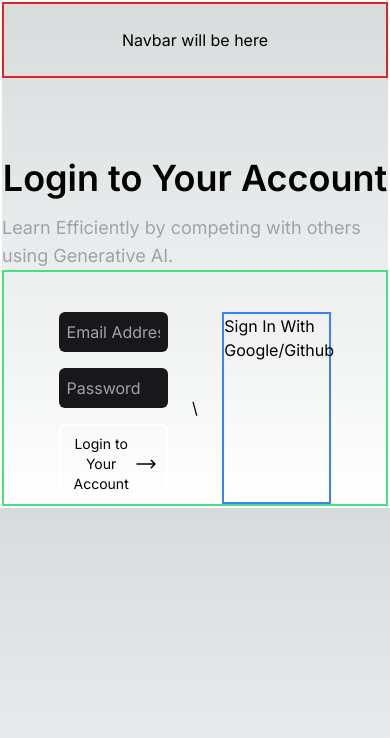
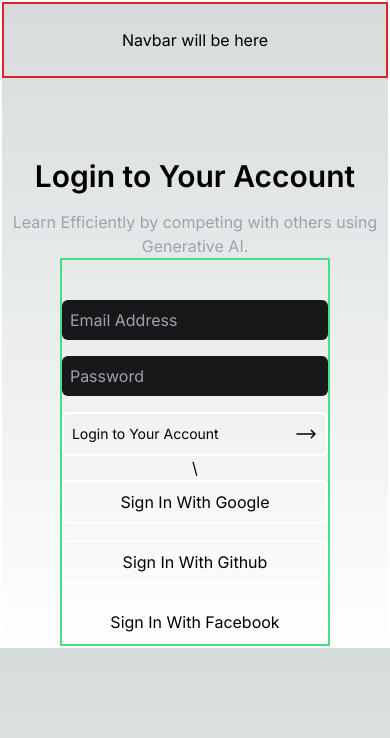
Before and after one commit to Mirthly-Inc/Doomify, a Next.js app: page /login in a window 390 px wide. Shown: the top 738 px of the page. Built offline with nearby package versions, Linux system fonts and the light colour scheme.

Commit message:
Login Ui Changes

```diff
--- a/app/login/page.tsx
+++ b/app/login/page.tsx
@@ -1,16 +1,22 @@
+"use client";
 const Login = () => {
+  const handleoauthclick = () => {
+    console.log("Clicked With O-auth");
+  };
   return (
     <div className="border-2 border-white flex flex-col items-center lg:w-[75%] lg:mx-auto">
       <div className="flex items-center justify-center p-6 border-2 border-red-600 w-full">
         <div>Navbar will be here</div>
       </div>
-      <div className="pt-20 w-full flex justify-center items-center flex-col">
-        <div className="text-4xl font-semibold pb-4">Login to Your Account</div>
-        <div className="text-zinc-400 text-lg">
+      <div className="pt-20 flex items-center justify-center flex-col">
+        <div className="lg:text-4xl text-3xl font-semibold pb-4">
+          Login to Your Account
+        </div>
+        <div className="text-zinc-400 lg:text-lg text-md text-center">
           Learn Efficiently by competing with others using Generative AI.
         </div>
       </div>
-      <div className="pt-10 w-full border-2 border-green-400 grid grid-cols-7">
+      <div className="pt-10 lg:w-full md:w-full border-2 border-green-400 grid grid-cols-1 lg:grid-cols-7 md:grid-cols-7 w-[70%]">
         <div></div>
         <div className="col-span-2">
           <form className="flex flex-col gap-4">
@@ -46,8 +52,25 @@ const Login = () => {
           </form>
         </div>
         <div className="flex justify-center items-center">\</div>
-        <div className="border-2 border-blue-500 col-span-2">
-          Sign In With Google/Github
+        <div className="col-span-2 flex flex-col gap-4">
+          <button
+            onClick={handleoauthclick}
+            className="border-white border-2 p-2 rounded-md w-full"
+          >
+            Sign In With Google
+          </button>
+          <button
+            onClick={handleoauthclick}
+            className="border-white border-2 p-2 rounded-md w-full"
+          >
+            Sign In With Github
+          </button>
+          <button
+            onClick={handleoauthclick}
+            className="border-white border-2 p-2 rounded-md w-full"
+          >
+            Sign In With Facebook
+          </button>
         </div>
       </div>
     </div>
```
